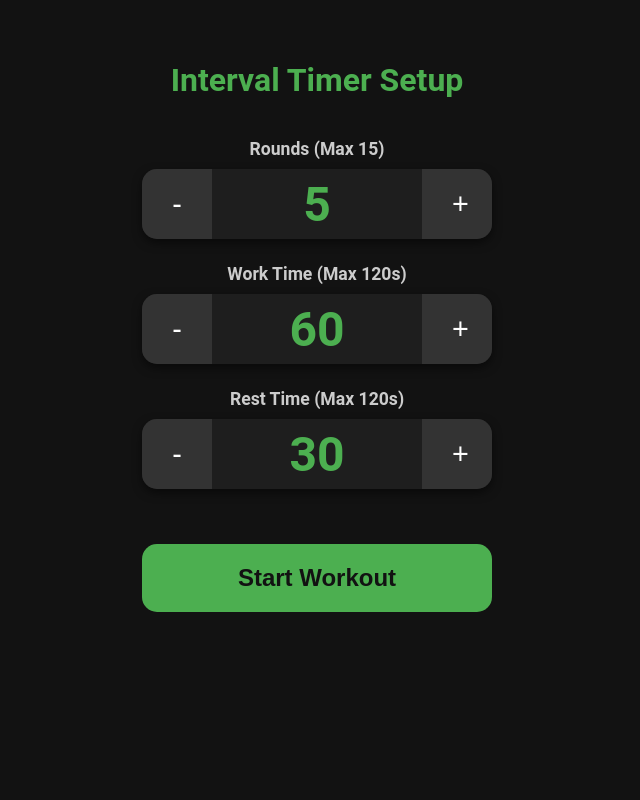
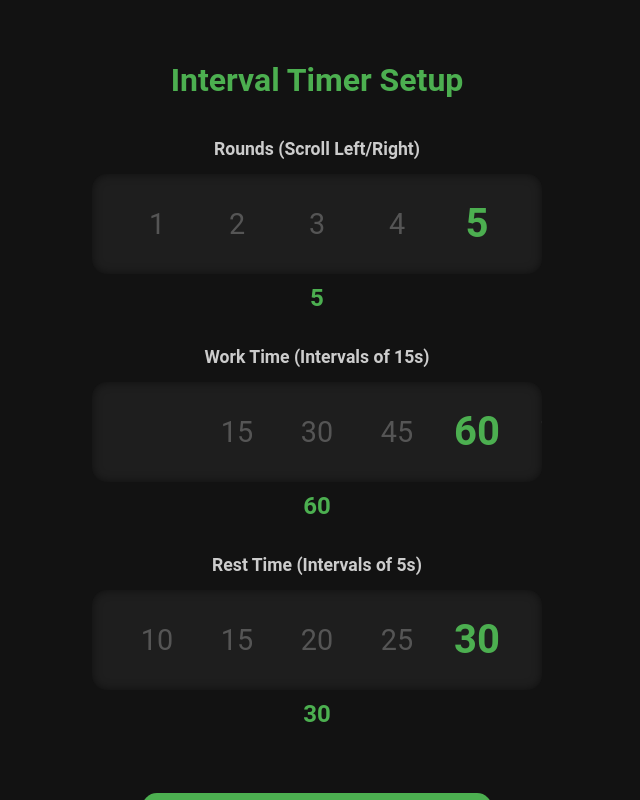
Before and after one commit to ashwintitan/gemini-workout, a React app: page / in a window 1280 px wide. Shown: the whole page, without its empty margins (323-963 px from the left). Built offline with nearby package versions, Linux system fonts and the light colour scheme.

Commit message:
Feature: Integrated stable horizontal scroll wheel inputs

```diff
--- a/src/App.js
+++ b/src/App.js
@@ -7,7 +7,6 @@ const MAX_TIME = 120;
 const WORK_INCREMENT = 15;
 const REST_INCREMENT = 5;
 const PREP_TIME = 5;
-const HOLD_INTERVAL_MS = 100; // Time between repeating increments (fast)
 
 // --- WORKOUT STATE ENUM ---
 const WORKOUT_STATES = {
@@ -36,104 +35,85 @@ const playHighPitchedNoise = () => {
     }
 };
 
-// --- FAST INPUT COMPONENT (Fix applied here) ---
-const FastInput = React.memo(({ label, value, max, increment, min, onChange }) => {
-    const intervalRef = useRef(null);
+// --- HORIZONTAL SCROLL INPUT COMPONENT ---
+const HorizontalScrollInput = React.memo(({ label, value, max, increment, min, onChange }) => {
+    const wheelRef = useRef(null);
+    const itemWidth = 80; // Must match CSS -- this is the size of each number block
+    const maxIndex = Math.floor((max - min) / increment);
 
-    // CRITICAL FIX: Ensure the change logic correctly respects the 'min' prop.
-    const changeValue = useCallback((direction, currentValue) => {
-        let newValue;
-        if (direction === 'up') {
-            newValue = Math.min(currentValue + increment, max);
-        } else {
-            // Ensure the value does not drop below the specific 'min' set by the parent
-            newValue = Math.max(currentValue - increment, min);
+    // Generate all possible values for the wheel
+    const items = Array.from({ length: maxIndex + 1 }, (_, i) => min + i * increment);
+
+    // Calculate the index corresponding to the current value
+    const currentIndex = Math.floor((value - min) / increment);
+
+    // Effect to set the initial scroll position correctly on load/value change
+    useEffect(() => {
+        if (wheelRef.current) {
+            // Set scrollLeft to center the current value. We offset by half the viewport width
+            // to make sure the centered item is selected.
+            const scrollCenter = (currentIndex * itemWidth) - (wheelRef.current.offsetWidth / 2) + (itemWidth / 2);
+            wheelRef.current.scrollLeft = scrollCenter;
         }
-        return newValue;
-    }, [increment, max, min]);
+    }, [currentIndex, items.length, min, increment]);
 
-    // Function that updates state by calling the parent's setter
-    const applyChange = useCallback((direction) => {
-        onChange(prevValue => {
-            return changeValue(direction, prevValue);
-        });
-    }, [onChange, changeValue]);
+    // Debounce function to prevent excessive state updates during scrolling
+    const debounceRef = useRef(null);
+    const handleScroll = () => {
+        if (debounceRef.current) clearTimeout(debounceRef.current);
 
-    const handleMouseDown = (direction) => {
-        // Stop any running interval first
-        if (intervalRef.current) {
-            clearInterval(intervalRef.current);
-            intervalRef.current = null;
-        }
+        debounceRef.current = setTimeout(() => {
+            const element = wheelRef.current;
+            if (!element) return;
 
-        // 1. Apply the change once on the initial click
-        applyChange(direction);
+            // Calculate which item is closest to the center of the viewport
+            // Total scroll + half viewport - half item width
+            const scrollCenter = element.scrollLeft + (element.offsetWidth / 2);
+            const nearestIndex = Math.round(scrollCenter / itemWidth) - 1; // -1 to account for padding/alignment
 
-        // Check if we are at the boundary AFTER the first click.
-        // If the value hasn't changed after the first click, we are stuck at a boundary.
-        const nextValue = changeValue(direction, value);
-        if (nextValue === value) {
-            // Already at max or min, do NOT start the repeating interval
-            return;
-        }
+            let newIndex = Math.max(0, Math.min(maxIndex, nearestIndex));
 
-        // 2. Start repeating interval
-        intervalRef.current = setInterval(() => {
-            applyChange(direction);
-        }, HOLD_INTERVAL_MS);
+            // Calculate the actual value
+            const newValue = min + newIndex * increment;
+
+            if (newValue !== value) {
+                onChange(newValue);
+            }
+        }, 100); // 100ms debounce
     };
-
-    const handleMouseUp = () => {
-        // Stop the repeating interval
-        if (intervalRef.current) {
-            clearInterval(intervalRef.current);
-            intervalRef.current = null;
-        }
-    };
-
-    // Clean up interval on component unmount
-    useEffect(() => {
-        return () => {
-            if (intervalRef.current) {
-                clearInterval(intervalRef.current);
-            }
-        };
-    }, []);
 
     return (
         <div className="input-group">
             <label className="input-label">{label}</label>
-            <div className="input-controls">
-                <button
-                    onMouseDown={() => handleMouseDown('down')}
-                    onMouseUp={handleMouseUp}
-                    onMouseLeave={handleMouseUp}
-                    onTouchStart={() => handleMouseDown('down')}
-                    onTouchEnd={handleMouseUp}
-                    className="control-btn minus"
-                    disabled={value === min} // Disabled check is accurate
+            <div className="scroll-container">
+                <div
+                    ref={wheelRef}
+                    className="scroll-wheel-horizontal"
+                    onScroll={handleScroll}
                 >
-                    -
-                </button>
-                <span className="input-value">{value}</span>
-                <button
-                    onMouseDown={() => handleMouseDown('up')}
-                    onMouseUp={handleMouseUp}
-                    onMouseLeave={handleMouseUp}
-                    onTouchStart={() => handleMouseDown('up')}
-                    onTouchEnd={handleMouseUp}
-                    className="control-btn plus"
-                    disabled={value === max} // Disabled check is accurate
-                >
-                    +
-                </button>
+                    {/* Add invisible padding items for centering the first and last values */}
+                    <div className="scroll-padding-start" style={{ width: `calc(50% - ${itemWidth / 2}px)` }}></div>
+
+                    {items.map((item, index) => (
+                        <div
+                            key={index}
+                            className={`scroll-item-h ${item === value ? 'active' : ''}`}
+                            style={{ width: itemWidth }}
+                        >
+                            {item}
+                        </div>
+                    ))}
+
+                    <div className="scroll-padding-end" style={{ width: `calc(50% - ${itemWidth / 2}px)` }}></div>
+                </div>
             </div>
+            <div className="value-display">{value}</div>
         </div>
     );
 });
 
 
-// --- MAIN APP COMPONENT (No logical changes needed here) ---
+// --- MAIN APP COMPONENT ---
 
 function App() {
     const [settings, setSettings] = useState({ rounds: 5, workTime: 60, restTime: 30 });
@@ -142,7 +122,7 @@ function App() {
     const [currentRound, setCurrentRound] = useState(1);
     const intervalRef = useRef(null);
 
-    // Logic to handle state transitions (Same as before)
+    // Logic to handle state transitions
     const handleNextState = useCallback(() => {
         if (timerState === WORKOUT_STATES.PREP) {
             setTimerState(WORKOUT_STATES.WORK);
@@ -169,7 +149,7 @@ function App() {
         }
     }, [timerState, settings, currentRound]);
 
-    // The main timer loop (Same as before)
+    // The main timer loop
     useEffect(() => {
         if (timerState === WORKOUT_STATES.SETUP || timerState === WORKOUT_STATES.COMPLETE) {
             return () => clearInterval(intervalRef.current);
@@ -215,39 +195,41 @@ function App() {
     const createSettingsSetter = useCallback((key) => {
         return (newVal) => {
             if (typeof newVal === 'function') {
+                // This path is no longer needed with ScrollInput but kept as safeguard
                 setSettings(prev => ({...prev, [key]: newVal(prev[key])}));
             } else {
+                // The ScrollInput directly passes the final value, so we use this path
                 setSettings(prev => ({...prev, [key]: newVal}));
             }
         };
     }, []);
 
-    // --- RENDER LOGIC (Same as before) ---
+    // --- RENDER LOGIC ---
     if (timerState === WORKOUT_STATES.SETUP) {
         return (
             <div className="app setup-view">
                 <h1 className="title">Interval Timer Setup</h1>
 
-                <FastInput
-                    label="Rounds (Max 15)"
+                <HorizontalScrollInput
+                    label="Rounds (Scroll Left/Right)"
                     value={settings.rounds}
-                    min={1} // Min Round is 1
+                    min={1}
                     max={MAX_ROUNDS}
                     increment={1}
                     onChange={createSettingsSetter('rounds')}
                 />
-                <FastInput
-                    label={`Work Time (Max ${MAX_TIME}s)`}
+                <HorizontalScrollInput
+                    label={`Work Time (Intervals of ${WORK_INCREMENT}s)`}
                     value={settings.workTime}
-                    min={WORK_INCREMENT} // Min Work Time is 15
+                    min={WORK_INCREMENT}
                     max={MAX_TIME}
                     increment={WORK_INCREMENT}
                     onChange={createSettingsSetter('workTime')}
                 />
-                <FastInput
-                    label={`Rest Time (Max ${MAX_TIME}s)`}
+                <HorizontalScrollInput
+                    label={`Rest Time (Intervals of ${REST_INCREMENT}s)`}
                     value={settings.restTime}
-                    min={REST_INCREMENT} // Min Rest Time is 5
+                    min={REST_INCREMENT}
                     max={MAX_TIME}
                     increment={REST_INCREMENT}
                     onChange={createSettingsSetter('restTime')}
@@ -256,7 +238,7 @@ function App() {
                 <button
                     onClick={startWorkout}
                     className="btn-start"
-                    disabled={settings.rounds === 0 || settings.workTime === 0}
+                    disabled={settings.rounds < 1 || settings.workTime < WORK_INCREMENT}
                 >
                     Start Workout
                 </button>
@@ -264,6 +246,7 @@ function App() {
         );
     }
 
+    // Active Timer View (Same as before)
     const phaseLabel = {
         [WORKOUT_STATES.PREP]: 'GET READY',
         [WORKOUT_STATES.WORK]: 'WORK',
--- a/src/index.css
+++ b/src/index.css
@@ -4,8 +4,8 @@ html, body {
     padding: 0;
     height: 100%; /* Ensures full height coverage */
     width: 100%;
-    /* CRITICAL: Prevents any scrolling */
-    overflow: hidden;
+    /* CRITICAL: Prevents any vertical scrolling */
+    overflow-y: hidden;
 }
 
 body {
@@ -21,11 +21,10 @@ body {
     display: flex;
     flex-direction: column;
     align-items: center;
-    /* Use 100vh for precise viewport height */
     min-height: 100vh;
-    width: 100vw; /* Use 100vw for precise viewport width */
+    width: 100vw;
     padding: 20px;
-    box-sizing: border-box; /* Include padding in height/width calculation */
+    box-sizing: border-box;
     text-align: center;
 }
 
@@ -41,72 +40,83 @@ body {
     color: #4CAF50; /* Green accent */
 }
 
-/* INPUT GROUP STYLES (Clean Button Input) */
+/* --- SCROLL WHEEL STYLES (NEW) --- */
 .input-group {
     margin-bottom: 25px;
-    width: 80%;
-    max-width: 350px;
+    width: 90%;
+    max-width: 450px;
+    /* Use a relative position for the absolute value display */
+    position: relative;
+    padding-bottom: 10px;
 }
 
 .input-label {
     display: block;
-    margin-bottom: 10px;
+    margin-bottom: 15px;
     font-size: 1.1em;
     font-weight: bold;
     color: #ccc;
 }
 
-.input-controls {
-    display: flex;
-    justify-content: space-between;
-    align-items: center;
+.scroll-container {
     background-color: #1e1e1e;
     border-radius: 15px;
-    box-shadow: 0 4px 10px rgba(0, 0, 0, 0.5);
+    box-shadow: inset 0 0 10px rgba(0, 0, 0, 0.5);
+    padding: 10px 0;
+    position: relative;
 }
 
-.control-btn {
-    background-color: #333;
-    color: white;
-    border: none;
-    padding: 15px 30px;
-    font-size: 1.8em;
-    cursor: pointer;
-    transition: background-color 0.2s, transform 0.1s;
-    flex-grow: 0;
-    width: 70px;
-    height: 70px;
-    border-radius: 15px;
+.scroll-wheel-horizontal {
+    /* Critical settings for horizontal snapping */
+    display: flex;
+    overflow-x: scroll;
+    -webkit-overflow-scrolling: touch;
+    scroll-snap-type: x mandatory;
+    scrollbar-width: none; /* Hide scrollbar for Firefox */
+
+    /* Center the current value vertically */
+    align-items: center;
+    height: 80px;
+    padding: 0;
 }
 
-.control-btn.minus {
-    border-top-right-radius: 0;
-    border-bottom-right-radius: 0;
+/* Hide scrollbar for Webkit browsers (Chrome, Safari) */
+.scroll-wheel-horizontal::-webkit-scrollbar {
+    display: none;
 }
 
-.control-btn.plus {
-    border-top-left-radius: 0;
-    border-bottom-left-radius: 0;
+.scroll-item-h {
+    /* Item width must match JS itemWidth (80px) */
+    width: 80px;
+    flex-shrink: 0;
+    text-align: center;
+    line-height: 60px;
+    font-size: 1.8em;
+    color: #555; /* Faded color for non-selected items */
+    transition: color 0.1s;
+    /* Snap the item to the center of the viewport/container */
+    scroll-snap-align: center;
 }
 
-.control-btn:hover:not(:disabled) {
-    background-color: #555;
+.scroll-item-h.active {
+    color: #4CAF50; /* Highlight color for the current value */
+    font-size: 2.5em;
+    font-weight: 700;
 }
 
-.control-btn:disabled {
-    background-color: #2a2a2a;
-    color: #555;
-    cursor: not-allowed;
+/* Padding to ensure the first and last values can snap to the center */
+.scroll-padding-start, .scroll-padding-end {
+    flex-shrink: 0;
 }
 
-.input-value {
-    font-size: 3em;
-    font-weight: 700;
-    color: #4CAF50; /* Green highlight for the value */
-    flex-grow: 1;
-    text-align: center;
-    padding: 0 10px;
+/* Display the current value separately below the wheel */
+.value-display {
+    font-size: 1.5em;
+    font-weight: 600;
+    color: #4CAF50;
+    margin-top: 10px;
 }
+
 
 /* START BUTTON */
 .btn-start {
@@ -131,15 +141,14 @@ body {
     opacity: 0.6;
 }
 
-/* TIMER VIEW STYLES */
+/* TIMER VIEW STYLES (No change) */
 .timer-view {
-    /* Ensures the timer dominates the screen */
     justify-content: space-around;
     width: 100%;
 }
 
 .main-timer {
-    font-size: 20vw; /* Very large text for mobile visibility */
+    font-size: 20vw;
     font-weight: 900;
     line-height: 1;
     margin: 40px 0;
@@ -159,22 +168,21 @@ body {
     padding: 10px 20px;
     border-radius: 10px;
     margin-bottom: 20px;
-    /* Default color for Prep/Complete/Reset */
     color: white;
 }
 
 /* Phase Colors */
 .work-phase .phase-label {
-    color: #FF5722; /* Red-Orange for Work */
+    color: #FF5722;
 }
 .rest-phase .phase-label {
-    color: #2196F3; /* Blue for Rest */
+    color: #2196F3;
 }
 .prep-phase .phase-label {
-    color: #FFC107; /* Yellow for Prep */
+    color: #FFC107;
 }
 .complete-phase .phase-label {
-    color: #4CAF50; /* Green for Complete */
+    color: #4CAF50;
 }
 
 /* Reset Button */
```
